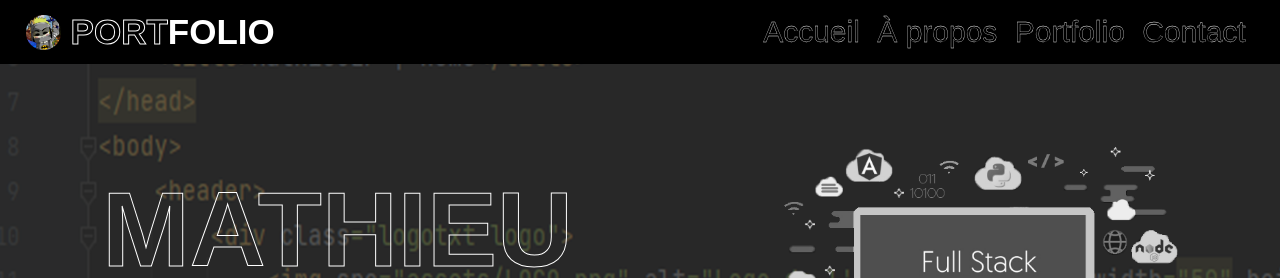
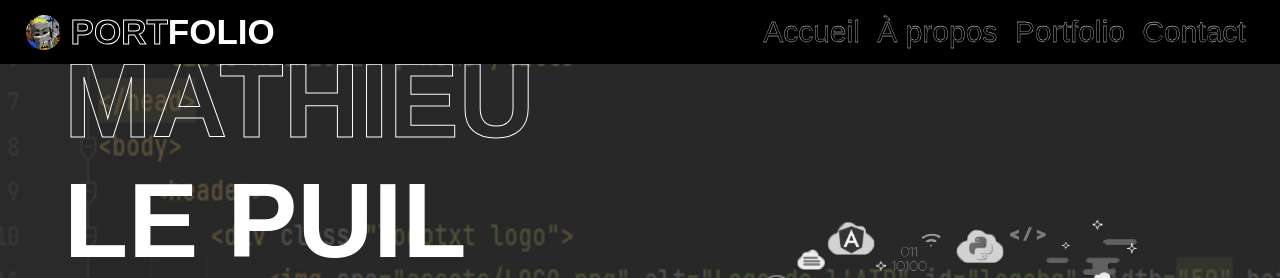
Before and after one commit to MathieuLePuil/portfolio.mathieulp.fr, a PHP site: page / in a window 1280 px wide. Shown: the top 278 px of the page. Run offline with PHP 8.4, Linux system fonts and the light colour scheme; some libraries are stand-ins or nearby versions.

Commit message:
Auto Commit

```diff
--- a/style/style.css
+++ b/style/style.css
@@ -173,7 +173,6 @@ nav {
 
 .name {
     font-size: 70px;
-    margin-top: 210px;
 }
 
 #typingmoins {
@@ -187,49 +186,60 @@ nav {
 @media screen and (max-width: 1446px) {
     .img-fullstack-dev img {
         width: 400px;
-        margin-top: 175px;
+    }
+    .img-fullstack-dev {
+        width: 50%;
+        display: flex;
+        justify-content: center;
+        align-items: center;
     }
     .name {
-        margin-top: 200px;
+        font-size: 70px;
+        width: 45%;
+        display: flex;
+        flex-direction: column;
+        justify-content: center;
+        margin-left: 5%;
     }
 }
 
 @media screen and (max-width: 1000px) {
-    .img-fullstack-dev img {
-        width: 400px;
-        margin-top: 180px;
-    }
     .name {
         font-size: 50px;
-        margin-top: 255px;
     }
 }
 
 @media screen and (min-width: 1446px) {
-    .img-fullstack-dev img {
-        margin-top: 170px;
+    .img-fullstack-dev {
+        width: 50%;
+        display: flex;
+        justify-content: center;
+        align-items: center;
     }
     .name {
         font-size: 90px;
-        margin-top: 16%;
+        width: 45%;
+        display: flex;
+        flex-direction: column;
+        justify-content: center;
+        margin-left: 5%;
+        margin-top: 40px;;
     }
 }
 
 @media screen and (max-width: 800px) {
-    .img-fullstack-dev img {
-        width: 400px;
-        margin-top: auto;
-    }
-    .name {
+    .home {
+        height: 86%;
+        margin-top: 7%;
+        margin-bottom: 7%;
         display: flex;
         flex-direction: column;
+        justify-content: space-around;
         align-items: center;
-        font-size: 50px;
-        margin-top: 80px;
     }
 }
 
-@media screen and (max-width: 500px) {
+@media screen and (max-width: 639px) {
     .img-fullstack-dev img {
         width: 300px;
         margin-top: 30px;
```
